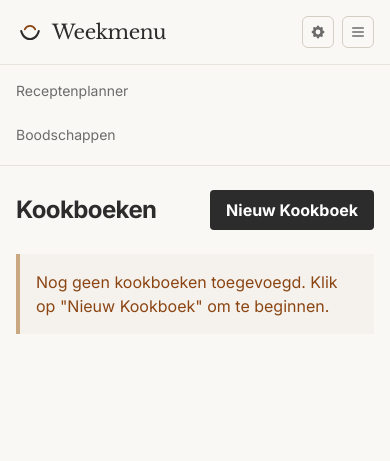
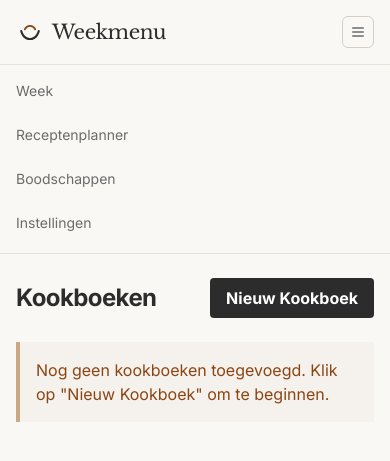
Before and after one commit to beninhos/weekmenu-docker, a Flask app: page /cookbooks in a window 390 px wide, after a click that opens the changed part. Shown: the top 461 px of the page. Run offline with Flask 3, Linux system fonts and the light colour scheme; data that the repository does not hold is empty; some libraries are stand-ins or nearby versions.

Commit message:
Fix: mobile nav + foto-import error handling
- Add all 4 nav items to mobile menu (Week, Receptenplanner, Boodschappen, Instellingen)
- Improve JSON sanitization: handle edge cases, strip trailing commas
- Better error messages from Gemini fallback (show first 100 chars)
- Separate JSONDecodeError handling for debugging

````diff
--- a/templates/base.html
+++ b/templates/base.html
@@ -166,20 +166,16 @@
             </a>
 
             <div class="hidden md:flex items-center gap-6">
+                <a href="{{ url_for('main.index') }}"
+                   class="text-sm {% if request.endpoint == 'main.index' %}nav-active{% else %}nav-link{% endif %}">Week</a>
                 <a href="{{ url_for('recipes.receptenplanner') }}"
                    class="text-sm {% if request.endpoint == 'recipes.receptenplanner' %}nav-active{% else %}nav-link{% endif %}">Receptenplanner</a>
                 <a href="{{ url_for('main.boodschappenlijst_redirect') }}"
                    class="text-sm {% if request.endpoint == 'main.boodschappenlijst_redirect' %}nav-active{% else %}nav-link{% endif %}">Boodschappen</a>
+                <a href="{{ url_for('settings.settings_page') }}"
+                   class="text-sm {% if request.endpoint == 'settings.settings_page' %}nav-active{% else %}nav-link{% endif %}">Instellingen</a>
             </div>
 
-            <div class="flex items-center gap-2">
-                <a href="{{ url_for('settings.settings_page') }}"
-                   class="w-8 h-8 flex items-center justify-center rounded-md border"
-                   style="border-color: var(--color-linen); text-decoration:none;">
-                    <svg class="w-4 h-4" fill="currentColor" style="color: var(--color-pencil);" viewBox="0 0 20 20">
-                        <path fill-rule="evenodd" d="M11.49 3.17c-.38-1.56-2.6-1.56-2.98 0a1.532 1.532 0 01-2.286.948c-1.372-.836-2.942.734-2.106 2.106.54.886.061 2.042-.947 2.287-1.561.379-1.561 2.6 0 2.978a1.532 1.532 0 01.947 2.287c-.836 1.372.734 2.942 2.106 2.106a1.532 1.532 0 012.287.947c.379 1.561 2.6 1.561 2.978 0a1.533 1.533 0 012.287-.947c1.372.836 2.942-.734 2.106-2.106a1.533 1.533 0 01.947-2.287c1.561-.379 1.561-2.6 0-2.978a1.532 1.532 0 01-.947-2.287c.836-1.372-.734-2.942-2.106-2.106a1.532 1.532 0 01-2.287-.947zM10 13a3 3 0 100-6 3 3 0 000 6z" clip-rule="evenodd"/>
-                    </svg>
-                </a>
             <button onclick="document.getElementById('mobile-menu').classList.toggle('hidden')"
                     class="md:hidden w-8 h-8 flex items-center justify-center rounded-md border"
                     style="border-color: var(--color-linen);">
@@ -188,12 +184,15 @@
                 </svg>
             </button>
         </div>
-        </div>
         <div id="mobile-menu" class="hidden md:hidden border-t px-4 pb-3 pt-2 space-y-2" style="border-color: var(--color-border);">
+            <a href="{{ url_for('main.index') }}"
+               class="block py-2 text-sm {% if request.endpoint == 'main.index' %}nav-active{% else %}nav-link{% endif %}">Week</a>
             <a href="{{ url_for('recipes.receptenplanner') }}"
                class="block py-2 text-sm {% if request.endpoint == 'recipes.receptenplanner' %}nav-active{% else %}nav-link{% endif %}">Receptenplanner</a>
             <a href="{{ url_for('main.boodschappenlijst_redirect') }}"
                class="block py-2 text-sm {% if request.endpoint == 'main.boodschappenlijst_redirect' %}nav-active{% else %}nav-link{% endif %}">Boodschappen</a>
+            <a href="{{ url_for('settings.settings_page') }}"
+               class="block py-2 text-sm {% if request.endpoint == 'settings.settings_page' %}nav-active{% else %}nav-link{% endif %}">Instellingen</a>
         </div>
     </nav>
 
--- a/weekmenu/routes/recipes.py
+++ b/weekmenu/routes/recipes.py
@@ -62,13 +62,16 @@ def _clean_html(html):
 
 
 def _sanitize_json(text):
-    """Strip markdown code fences from LLM response."""
+    """Strip markdown code fences and extra whitespace from LLM response."""
     text = text.strip()
+    # Strip markdown fences (with optional language tag)
     if text.startswith('```'):
-        text = text.split('\n', 1)[1]
+        text = text.split('\n', 1)[1] if '\n' in text else text[3:]
         if text.endswith('```'):
             text = text.rsplit('```', 1)[0]
         text = text.strip()
+    # Strip trailing commas before } or ]
+    text = re.sub(r',(\s*[}\]])', r'\1', text)
     return text
 
 
@@ -565,7 +568,8 @@ def scrape_recipe():
             genai.configure(api_key=api_key)
             model = genai.GenerativeModel('gemini-2.0-flash')
             response = model.generate_content(prompt)
-            result = json.loads(_sanitize_json(response.text))
+            sanitized = _sanitize_json(response.text)
+            result = json.loads(sanitized)
 
             if 'error' in result:
                 return jsonify({'status': 'error', 'message': result['error']}), 400
@@ -591,8 +595,10 @@ def scrape_recipe():
                 'cookbook_id': cookbook_id,
                 'cookbook_name': cookbook_name,
             })
-        except Exception:
-            return jsonify({'status': 'error', 'message': 'Geen receptinformatie gevonden op deze pagina.'}), 400
+        except json.JSONDecodeError as e:
+            return jsonify({'status': 'error', 'message': f'Fout in receptgegevens: {str(e)[:100]}'}), 400
+        except Exception as e:
+            return jsonify({'status': 'error', 'message': f'Fout bij verwerken: {str(e)[:100]}'}), 400
 
     try:
         title = scraper.title() or ''
@@ -738,7 +744,8 @@ def recipe_from_photo():
             content.append({'mime_type': img['mime_type'], 'data': img['data']})
 
         response = model.generate_content(content)
-        result = _json.loads(_sanitize_json(response.text))
+        sanitized = _sanitize_json(response.text)
+        result = _json.loads(sanitized)
 
         if 'error' in result:
             return jsonify({'status': 'error', 'message': result['error']}), 400
@@ -756,6 +763,6 @@ def recipe_from_photo():
         })
 
     except _json.JSONDecodeError as e:
-        return jsonify({'status': 'error', 'message': f'Kon recept niet parsen: {e}'}), 400
+        return jsonify({'status': 'error', 'message': f'Fout in receptgegevens: {str(e)[:100]}'}), 400
     except Exception as e:
-        return jsonify({'status': 'error', 'message': f'Fout bij verwerken: {str(e)}'}), 400
+        return jsonify({'status': 'error', 'message': f'Fout bij verwerken: {str(e)[:100]}'}), 400
````
Lines whose indentation alone changed are shown as unchanged.
